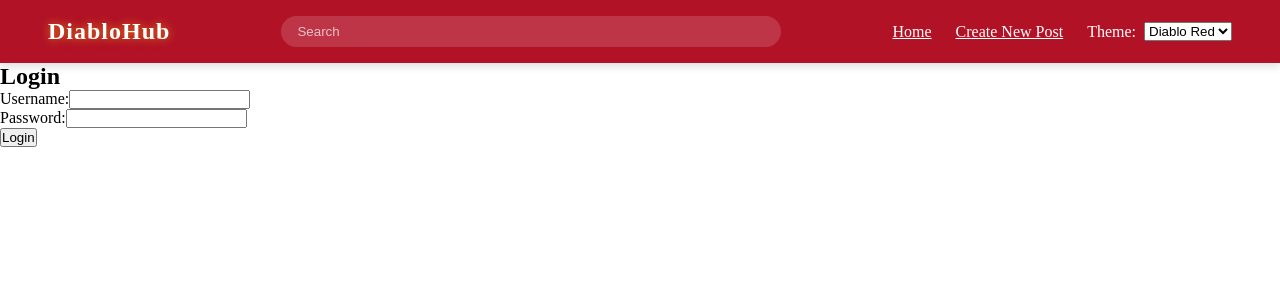
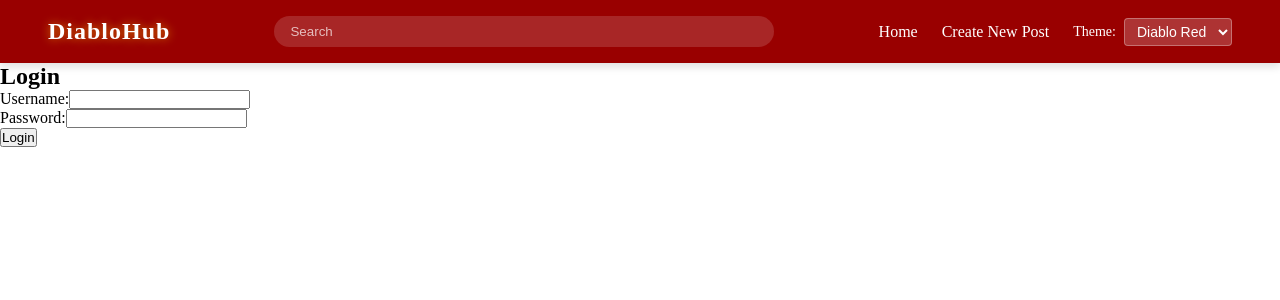
Before and after one commit to lttlp101/DHubTest, a React (Vite) app: page /login in a window 1280 px wide. Shown: the top 300 px of the page. Built offline with nearby package versions, Linux system fonts and the light colour scheme; no server answers.

Commit message:
feat: enhance theming functionality with dynamic navbar background and improved theme management

```diff
--- a/src/components/NavBar/NavBar.jsx
+++ b/src/components/NavBar/NavBar.jsx
@@ -1,6 +1,8 @@
 // NavBar.jsx
 // Diablo Hub navigation bar with logo, search, navigation links, and theme switcher.
-import React, { useState } from "react";
+// src/components/NavBar/NavBar.jsx
+
+import React, { useState, useEffect } from "react";
 import { Link, useNavigate } from "react-router-dom";
 import styles from "./NavBar.module.css";
 import ThemeSwitcher from "../ThemeSwitcher/ThemeSwitcher";
@@ -13,10 +15,18 @@ const NavBar = () => {
 	const [search, setSearch] = useState("");
 	const navigate = useNavigate();
 
+	// Effect to synchronize theme if changed elsewhere
+	useEffect(() => {
+		const savedTheme = localStorage.getItem("diablohub_theme");
+		if (savedTheme && savedTheme !== theme) {
+			setTheme(savedTheme);
+		}
+	}, []);
+
 	const handleThemeChange = (themeName) => {
+		console.log("Theme changed to:", themeName); // Debug log
 		setTheme(themeName);
 		applyTheme(themeName);
-		localStorage.setItem("diablohub_theme", themeName);
 	};
 
 	const handleSearch = (e) => {
@@ -27,17 +37,12 @@ const NavBar = () => {
 	};
 
 	return (
-		<nav className={styles.navbar}>
+		<nav
+			className={styles.navbar}
+			style={{ backgroundColor: "var(--navbar-bg)" }} // Use dynamic variable
+		>
 			<div className={styles.logo}>
-				<Link
-					to="/"
-					style={{
-						color: "#fff",
-						textDecoration: "none",
-						fontWeight: "bold",
-						fontSize: "1.5rem",
-					}}
-				>
+				<Link to="/" className={styles.title}>
 					DiabloHub
 				</Link>
 			</div>
--- a/src/components/NavBar/NavBar.module.css
+++ b/src/components/NavBar/NavBar.module.css
@@ -2,7 +2,7 @@
 /* Diablo Hub navigation bar styles. Default background: Diablo red. */
 
 .navbar {
-	background-color: var(--color-primary);
+	background-color: var(--navbar-bg);
 	color: var(--color-text-inverse);
 	padding: var(--spacing-md) var(--spacing-xxl);
 	display: flex;
@@ -18,14 +18,20 @@
 	font-size: var(--font-size-xl);
 	font-weight: 700;
 	color: var(--color-text-inverse);
-	text-decoration: none;
 	font-family: "Cinzel", serif;
 	text-shadow: 0 0 10px rgba(255, 204, 0, 0.6);
 	letter-spacing: 1px;
+	text-decoration: none;
 }
 
 .logo:hover {
 	color: var(--color-accent);
+	text-decoration: none;
+}
+
+.title {
+	text-decoration: none !important;
+	color: var(--color-text-inverse) !important;
 }
 
 .searchForm {
@@ -64,6 +70,7 @@
 	font-weight: 500;
 	transition: color var(--transition-fast);
 	position: relative;
+	text-decoration: none;
 }
 
 .link:hover {
--- a/src/components/ThemeSwitcher/ThemeSwitcher.jsx
+++ b/src/components/ThemeSwitcher/ThemeSwitcher.jsx
@@ -1,16 +1,26 @@
-// ThemeSwitcher.jsx
+// src/components/ThemeSwitcher/ThemeSwitcher.jsx
 // Allows user to switch between color themes (e.g., Diablo red, dark, custom).
+//
 import React from "react";
 import styles from "./ThemeSwitcher.module.css";
 
 const ThemeSwitcher = ({ currentTheme, onChange }) => {
+	const handleChange = (e) => {
+		const newTheme = e.target.value;
+		console.log("Theme selected:", newTheme); // Debug log
+		onChange(newTheme);
+	};
+
 	return (
 		<div className={styles.themeSwitcher}>
-			<label htmlFor="theme-select">Theme:</label>
+			<label htmlFor="theme-select" className={styles.label}>
+				Theme:
+			</label>
 			<select
 				id="theme-select"
 				value={currentTheme}
-				onChange={(e) => onChange(e.target.value)}
+				onChange={handleChange}
+				className={styles.select}
 			>
 				<option value="diablo">Diablo Red</option>
 				<option value="dark">Dark</option>
--- a/src/main.jsx
+++ b/src/main.jsx
@@ -17,6 +17,6 @@ applyTheme(savedTheme);
 
 ReactDOM.createRoot(document.getElementById("root")).render(
 	<React.StrictMode>
-		<App />
+		<App initialTheme={savedTheme} />
 	</React.StrictMode>
 );
--- a/src/styles/index.css
+++ b/src/styles/index.css
@@ -2,6 +2,7 @@
 
 /* Import fonts */
 /* @import url("./fonts.css"); */
+@import url("https://fonts.googleapis.com/css2?family=Poppins:wght@300;400;500;600;700&display=swap");
 
 /* Import variables.css */
 @import url("./variables.css");
--- a/src/styles/variables.css
+++ b/src/styles/variables.css
@@ -28,6 +28,9 @@
 	--color-bg: #f5f5f5;
 	--color-card-bg: #ffffff;
 	--color-dark-bg: #222222;
+
+	/* Navbar BG Color */
+	--navbar-bg: var(--color-primary);
 
 	/* Text Colors */
 	--color-text: #333333;
--- a/src/utils/themeUtils.js
+++ b/src/utils/themeUtils.js
@@ -1,24 +1,37 @@
 // src/utils/themeUtils.js
-// Utility functions for managing and switching color themes (e.g., Diablo red, dark, light).
 
 const THEMES = {
 	diablo: {
-		"--color-primary": "#b11226",
-		"--color-bg": "#f6f6f6",
-		"--color-text": "#222",
-		"--color-accent": "#d32f2f",
+		"--color-primary": "#990000",
+		"--color-primary-dark": "#660000",
+		"--color-primary-light": "#cc0000",
+		"--color-secondary": "#471010",
+		"--color-accent": "#ffcc00",
+		"--color-bg": "#f5f5f5",
+		"--color-card-bg": "#ffffff",
+		"--navbar-bg": "#990000",
 	},
 	dark: {
-		"--color-primary": "#b11226",
-		"--color-bg": "#181818",
+		"--color-primary": "#771111",
+		"--color-primary-dark": "#550000",
+		"--color-primary-light": "#991111",
+		"--color-secondary": "#333333",
+		"--color-accent": "#ffcc00",
+		"--color-bg": "#222222",
+		"--color-card-bg": "#333333",
+		"--navbar-bg": "#111111",
 		"--color-text": "#f6f6f6",
-		"--color-accent": "#d32f2f",
+		"--color-text-light": "#cccccc",
 	},
 	light: {
-		"--color-primary": "#b11226",
-		"--color-bg": "#fff",
-		"--color-text": "#222",
-		"--color-accent": "#d32f2f",
+		"--color-primary": "#cc0000",
+		"--color-primary-dark": "#990000",
+		"--color-primary-light": "#ff3333",
+		"--color-secondary": "#f1f1f1",
+		"--color-accent": "#ffcc00",
+		"--color-bg": "#ffffff",
+		"--color-card-bg": "#f9f9f9",
+		"--navbar-bg": "#cc0000",
 	},
 };
 
@@ -32,6 +45,9 @@ export const applyTheme = (themeName) => {
 
 	// Store theme preference
 	localStorage.setItem("diablohub_theme", themeName);
+
+	// Add a data attribute to help with component-specific theming
+	document.documentElement.setAttribute("data-theme", themeName);
 };
 
 export const getAvailableThemes = () => {
```
Also changed, not shown: src/styles/App.css (+31 -0 lines), src/utils/themeUtils-backup.js (added, +39 -0 lines).
